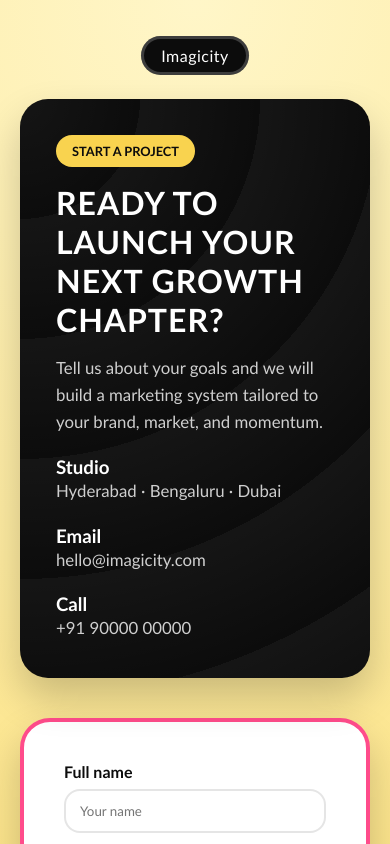
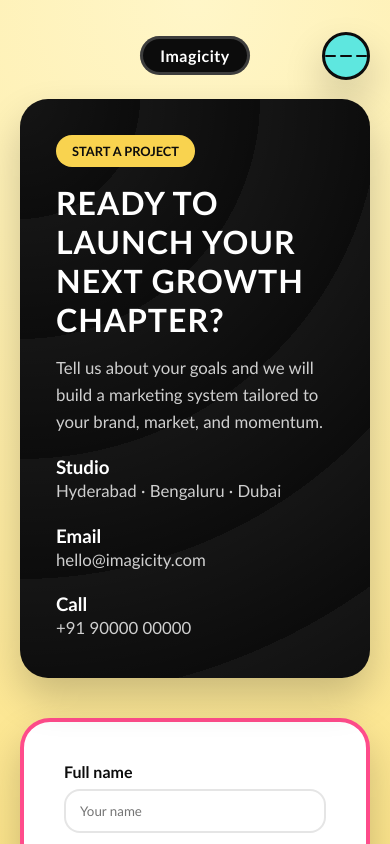
Before and after one commit to imagicity-stack/imagweb, a Next.js app: page /contact in a window 390 px wide. Shown: the top 844 px of the page. Built offline with nearby package versions, Linux system fonts and the light colour scheme.

Commit message:
Center logo and style mobile menu bubble

```diff
--- a/components/Layout.js
+++ b/components/Layout.js
@@ -12,24 +12,12 @@ const navLinks = [
 export default function Layout({ children }) {
   const [menuOpen, setMenuOpen] = useState(false);
 
-  const handleLogoClick = () => {
-    if (typeof window !== "undefined" && window.innerWidth <= 768) {
-      setMenuOpen((open) => !open);
-    }
-  };
-
   return (
     <div className="page">
       <header className="site-header">
-        <button
-          type="button"
-          className="logo-chip logo-button"
-          onClick={handleLogoClick}
-          aria-expanded={menuOpen}
-          aria-controls="mobile-menu"
-        >
+        <Link href="/" className="logo-chip">
           Imagicity
-        </button>
+        </Link>
         <nav className="nav-pill">
           {navLinks.map((link) => (
             <Link key={link.href} href={link.href} className="nav-link">
@@ -40,6 +28,18 @@ export default function Layout({ children }) {
         <Link href="/contact" className="cta-pill">
           Request
         </Link>
+        <button
+          type="button"
+          className="menu-toggle"
+          onClick={() => setMenuOpen((open) => !open)}
+          aria-label="Open menu"
+          aria-expanded={menuOpen}
+          aria-controls="mobile-menu"
+        >
+          <span />
+          <span />
+          <span />
+        </button>
       </header>
       <div
         className={`menu-overlay ${menuOpen ? "open" : ""}`}
--- a/styles/globals.css
+++ b/styles/globals.css
@@ -44,6 +44,7 @@ ul {
   justify-content: space-between;
   gap: 20px;
   margin-bottom: 32px;
+  position: relative;
 }
 
 .logo-chip {
@@ -60,6 +61,28 @@ ul {
   border: none;
   cursor: pointer;
   font: inherit;
+}
+
+.menu-toggle {
+  display: none;
+  align-items: center;
+  justify-content: center;
+  gap: 4px;
+  width: 48px;
+  height: 48px;
+  border-radius: 999px;
+  border: 3px solid var(--black);
+  background: var(--aqua);
+  box-shadow: var(--shadow);
+  cursor: pointer;
+}
+
+.menu-toggle span {
+  width: 18px;
+  height: 2px;
+  background: var(--black);
+  display: block;
+  border-radius: 999px;
 }
 
 .nav-pill {
@@ -415,8 +438,9 @@ ul {
 
 @media (max-width: 768px) {
   .site-header {
-    flex-direction: column;
+    flex-direction: row;
     align-items: center;
+    justify-content: center;
   }
 
   .nav-pill {
@@ -425,6 +449,12 @@ ul {
 
   .cta-pill {
     display: none;
+  }
+
+  .menu-toggle {
+    display: inline-flex;
+    position: absolute;
+    right: 0;
   }
 
   .mobile-menu {
```
